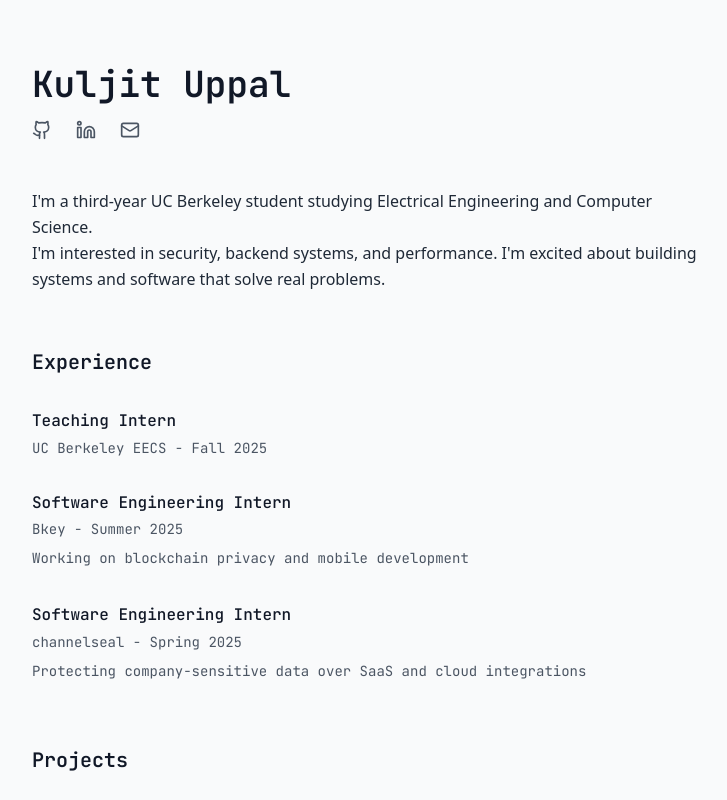
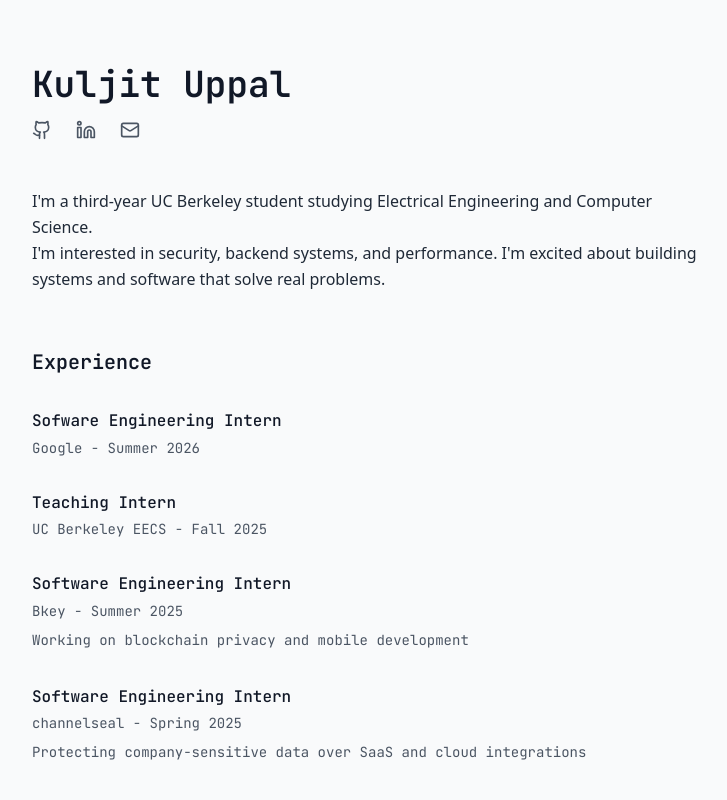
Before and after one commit to PopsicleSnow/PopsicleSnow.github.io, a React (Vite) app: page / in a window 1280 px wide. Shown: the top 800 px of the page, without its empty margins (184-911 px from the left). Built offline with nearby package versions, Linux system fonts and the light colour scheme.

Commit message:
add google to experience

```diff
--- a/src/App.tsx
+++ b/src/App.tsx
@@ -71,6 +71,13 @@ function App() {
         <div className="mb-16">
           <h2 className="text-xl font-semibold mb-8 text-gray-900">Experience</h2>
           <div className="space-y-8">
+            <div>
+              <div className="flex items-start justify-between mb-1">
+                <h3 className="font-medium text-gray-900">Sofware Engineering Intern</h3>
+              </div>
+              <p className="text-gray-600 text-sm mb-2">Google - Summer 2026</p>
+            </div>
+
             <div>
               <div className="flex items-start justify-between mb-1">
                 <h3 className="font-medium text-gray-900">Teaching Intern</h3>
```
